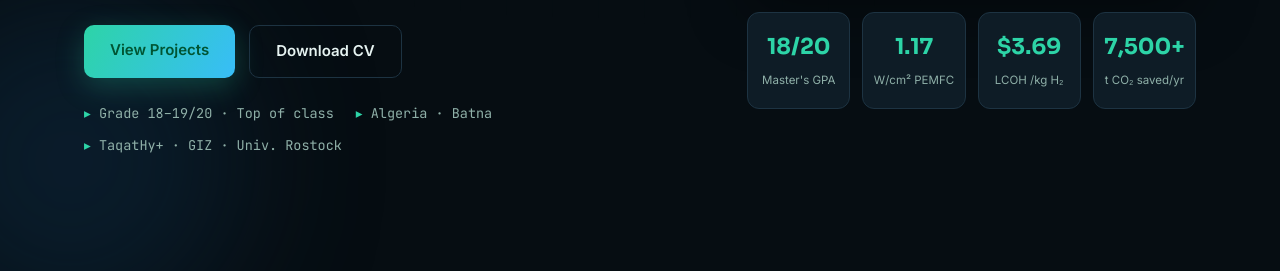
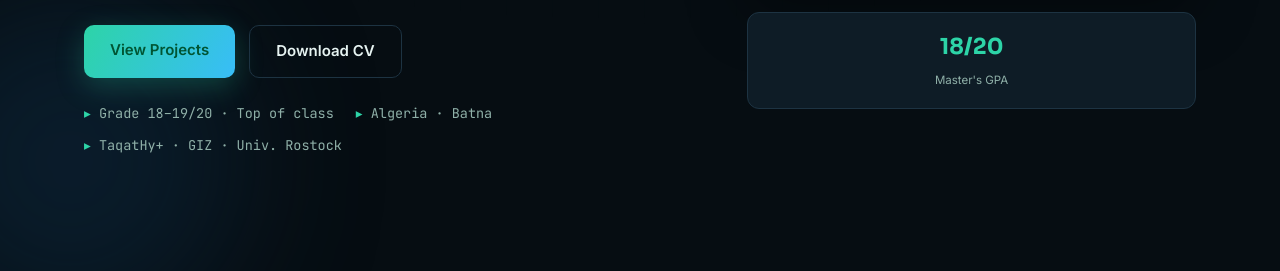
Before and after one commit to adox5212/portfolio, a plain HTML site: page index.html in a window 1280 px wide. Shown: the part 529-800 px from the top of the page. Drawn offline with Linux system fonts and the light colour scheme.

Commit message:
Clean up hero stats, keep grade only; add German language

```diff
--- a/css/style.css
+++ b/css/style.css
@@ -132,7 +132,7 @@ a:hover { color: #5ff0c5; }
 .qr-img { width: 100%; max-width: 240px; border-radius: 10px; }
 .qr-label { color: var(--muted); font-family: var(--font-mono); font-size: 12.5px; }
 
-.stats-grid { display: grid; grid-template-columns: repeat(4, 1fr); gap: 12px; }
+.stats-grid { display: grid; grid-template-columns: 1fr; gap: 12px; }
 .stat {
   background: var(--card); border: 1px solid var(--line); border-radius: 12px;
   padding: 16px 10px; text-align: center;
--- a/index.html
+++ b/index.html
@@ -66,9 +66,6 @@
           </div>
           <div class="stats-grid">
             <div class="stat"><span class="stat-num">18/20</span><span class="stat-label">Master's GPA</span></div>
-            <div class="stat"><span class="stat-num">1.17</span><span class="stat-label">W/cm² PEMFC</span></div>
-            <div class="stat"><span class="stat-num">$3.69</span><span class="stat-label">LCOH /kg H₂</span></div>
-            <div class="stat"><span class="stat-num">7,500+</span><span class="stat-label">t CO₂ saved/yr</span></div>
           </div>
         </div>
       </div>
@@ -311,6 +308,7 @@
           <div class="lang"><span>Arabic</span><div class="bar"><i data-w="100"></i></div><b>Native</b></div>
           <div class="lang"><span>French</span><div class="bar"><i data-w="85"></i></div><b>Advanced</b></div>
           <div class="lang"><span>English</span><div class="bar"><i data-w="80"></i></div><b>Proficient</b></div>
+          <div class="lang"><span>German</span><div class="bar"><i data-w="50"></i></div><b>Intermediate</b></div>
         </div>
       </div>
     </section>
```
